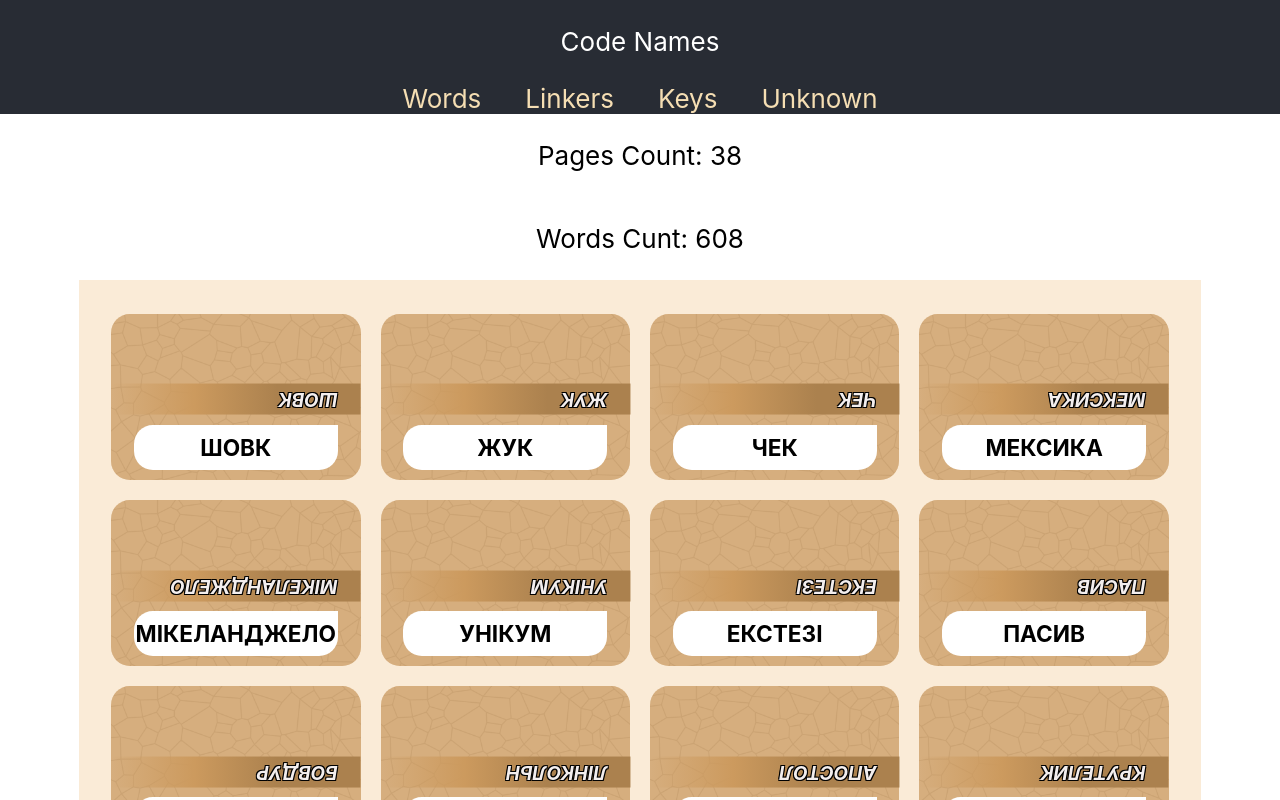
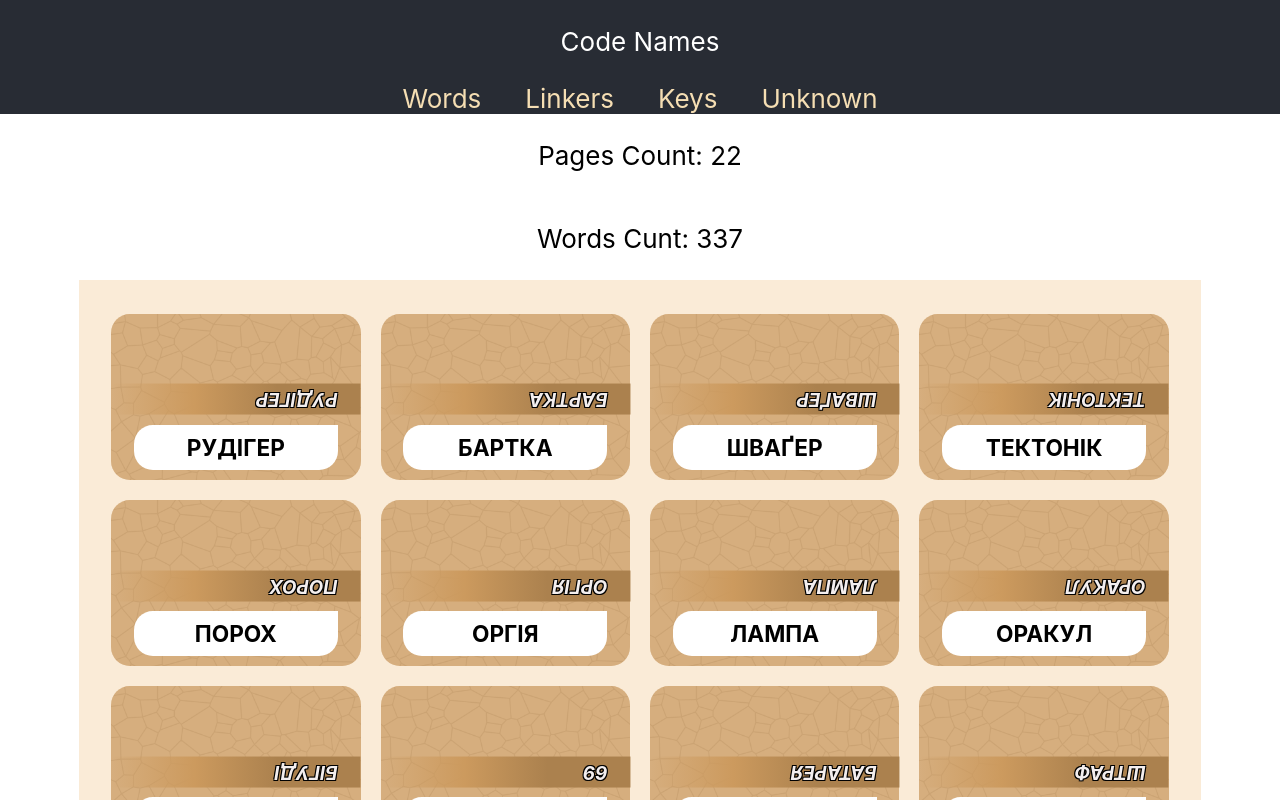
Before and after one commit to DonJuan-DeMarco/codenames2, a React (Create React App) app: page / in a window 1280 px wide. Shown: the top 800 px of the page. Built offline with nearby package versions, Linux system fonts and the light colour scheme; the HTML template or start-up script is replaced by a standard one.

Commit message:
update words

```diff
--- a/src/words.js
+++ b/src/words.js
@@ -632,9 +632,354 @@ const word_set = new Set([
 	'біплан',
 ]);
 
+const word_set2 = new Set([
+	'кулєга',
+	'кєнт',
+	'кєнтафурік',
+	'бротхер',
+	'логан',
+	'князь',
+	'олігарх',
+	'крипта',
+	'джинси',
+	'клапан',
+	'зірка',
+	'двірник',
+	'шоти',
+	'дружба',
+	'кеш',
+	'плазма',
+	'дурбецало',
+	'лев',
+	'люстерко',
+	'сіновал',
+	'пробіл',
+	'малишка',
+	'карась',
+	'окунь',
+	'калейдоскоп',
+	'календар',
+	'ланос',
+	'турбіна',
+	'кохфе',
+	'кабінет',
+	'долина',
+	'фотоапарат',
+	'подушка',
+	'гвинтокрил',
+	'м’яч',
+	'антонім',
+	'вікно',
+	'міксер',
+	'мадагаскар',
+	'шрек',
+	'когут',
+	'пінокіо',
+	'торт',
+	'самогон',
+	'кабель',
+	'штори',
+	'статуя',
+	'макарон',
+	'опілля',
+	'бандера',
+	'бамбас',
+	'мережа',
+	'шухляда',
+	'шевченко',
+	'олеся',
+	'банан',
+	'ендодонтія',
+	'канал',
+	'караван',
+	'лайка',
+	'звіт',
+	'полтава',
+	'поплава',
+	'лопата',
+	'контрацептив',
+	'бренді',
+	'вуса',
+	'нотатки',
+	'спалахуйка',
+	'лампа',
+	'тектонік',
+	'амінокислота',
+	'горобець',
+	'джуніор',
+	'жаба',
+	'гадюка',
+	'друзі',
+	'валянок',
+	'олімп',
+	'спринт',
+	'картуз',
+	'карапуз',
+	'кенія',
+	'говерла',
+	'дастер',
+	'волога',
+	'банка',
+	'нацюцюрник',
+	'бамбелбі',
+	'таранька',
+	'конверт',
+	'єнот',
+	'компот',
+	'циган',
+	'єбаді',
+	'лего',
+	'ролекс',
+	'труба',
+	'циркуль',
+	'оракул',
+	'вимпел',
+	'Зара',
+	'Страдіваріус',
+	'Хайлайтер',
+	'Бронзер',
+	'Пілінг',
+	'Кокос',
+	'Кілька',
+	'Мопс',
+	'Штутгарт',
+	'Ефіопія',
+	'Кава',
+	'Киця',
+	'Авокадо',
+	'Блиск',
+	'Батарея',
+	'Банан',
+	'Лінійка',
+	'Пілот',
+	'Аграрій',
+	'Дантистик',
+	'Дубаї',
+	'Ріана',
+	'Дача',
+	'Катамаран',
+	'Катер',
+	'Колісниця',
+	'Рим',
+	'Бронзер',
+	'Легінси',
+	'Кушон',
+	'Бронзер',
+	'Скульптор',
+	'Да`Вінчі',
+	'Мікеланджело',
+	'Лаванда',
+	'Троянда',
+	'Турок',
+	'Телепузік',
+	'Братова',
+	'Шваґер',
+	'Теща',
+	'Таролог',
+	'Трембіта',
+	'Вилиця',
+	'Фінтес',
+	'Доберман',
+	'Долматинець',
+	'Пуфік',
+	'Дигідрогену',
+	'монооксид',
+	'Русалка',
+	'Маг',
+	'Емаль',
+	'Запальничка',
+	'Сірник',
+	'Сінабони',
+	'Чізкейк',
+	'Броколі',
+	'Говерла',
+	'Панорама',
+	'Бакота',
+	'Палатка',
+	'Лак',
+	'Шугаринг',
+	'Пілінг',
+	'Бургер',
+	'Буйвол',
+	'Кит',
+	'Мегалодон',
+	'Німб',
+	'Ангелочок',
+	'Амеба',
+	'Король',
+	'Королева',
+	'Бомбер',
+	'Джогери',
+	'Джокер',
+	'Кюлоти',
+	'Панчохи',
+	'Бігуді',
+	'Плойка',
+	'Браш',
+	'Топ',
+	'Глітер',
+	'Бинт',
+	'Шприц',
+	'Шпіц',
+	'Фраголіно',
+	'Текіла',
+	'Манго',
+	'Рафаело',
+	'Тірамісу',
+	'Тарт',
+	'Тигрик',
+	'Скорпіон',
+	'Дракон',
+	'Змієносець',
+	'Самець',
+	'Самка',
+	'Хот-дог',
+	'Жульєн',
+	'Логістика',
+	'Львів',
+	'Карпати',
+	'Ноут',
+	'Бабки',
+	'Лове',
+	'Зеленський',
+	'Порох',
+	'Долари',
+	'Сучка',
+	'Мишка',
+	'Пісюн',
+	'Каеска',
+	'ДжіЕмСі',
+	'Будапешт',
+	'Польща',
+	'Німеччина',
+	'Фура',
+	'Ферма',
+	'Повія',
+	'Штраф',
+	'Ф16',
+	'Смертівна',
+	'Бакота',
+	'Балет',
+	'Боксер',
+	'Усик',
+	'Кличко',
+	'Мер',
+	'Бруківка',
+	'Надал',
+	'Тернопіль',
+	'Айфон',
+	'Мудрик',
+	'Зінченко',
+	'Мессі',
+	'Уєбан',
+	'Жиробас',
+	'Стьопчик',
+	'Буся',
+	'Янчик',
+	'69',
+	'Троянди',
+	'Квіти',
+	'Ресторан',
+	'Підлиза',
+	'Кучері',
+	'Лисий',
+	'Епіляція',
+	'Депіляція',
+	'Барселона',
+	'Пробка',
+	'Мак',
+	'Кінг',
+	'Дупа',
+	'Борг',
+	'Вібратор',
+	'Комп’ютерщик',
+	'Синок',
+	'Бабуля',
+	'Файне',
+	'Ребра',
+	'Підерас',
+	'Колумбія',
+	'Аскабан',
+	'Поттер',
+	'Рон',
+	'Герміона',
+	'Альбус',
+	'Хогварц',
+	'Авадакедавра',
+	'Біч',
+	'Пісяндрик',
+	'Адекватний',
+	'Отвір',
+	'Кляп',
+	'Зуб',
+	'Вимагатель',
+	'Оргія',
+	'Груповуха',
+	'Проникнення',
+	'Моно',
+	'Коломийський',
+	'Маск',
+	'Скайп',
+	'Вагінка',
+	'Клітерщик',
+	'Папероні',
+	'Озеро',
+	'Блять',
+	'Аут',
+	'Гейнер',
+	'Турбіна',
+	'Колектор',
+	'Ельдорадо',
+	'Піксель',
+	'Ієрархія',
+	'Плацебо',
+	'Амфора',
+	'Бартка',
+	'Диверсія',
+	'Клуня',
+	'Лихоманка',
+	'Рецензія',
+	'Дедлайн',
+	'Кавер',
+	'Колаборація',
+	'Полотно',
+	'Бастіон',
+	'Протокол',
+	'Панацея',
+	'Палітра',
+	'Антракт',
+	'Косплей',
+	'Сповіщення',
+	'Гіфка',
+	'Мітла',
+	'Формула',
+	'Антіфріз',
+	'Вакханалія',
+	'Санітайзер',
+	'Слоупок',
+	'Струм',
+	'Якір',
+	'Рудігер',
+	'Катаклізм',
+	'Трансфер',
+	'Камбек',
+	'Космополіт',
+	'Жмих',
+	'Крінж',
+	'Пастила',
+	'Кофердам',
+	'Хет-трик',
+	'Крафт',
+	'Штутгарт',
+	'Патреон',
+	'Паркур',
+	'Порт',
+	'Будз',
+]);
+
 // TODO ВОЛОСПАД,
 
-let words = [...word_set];
+let words = [...word_set2];
 // words = Array.from(words).sort((a, b) => b - a);
 // console.log('====================================');
 // console.log(words.sort());
```
